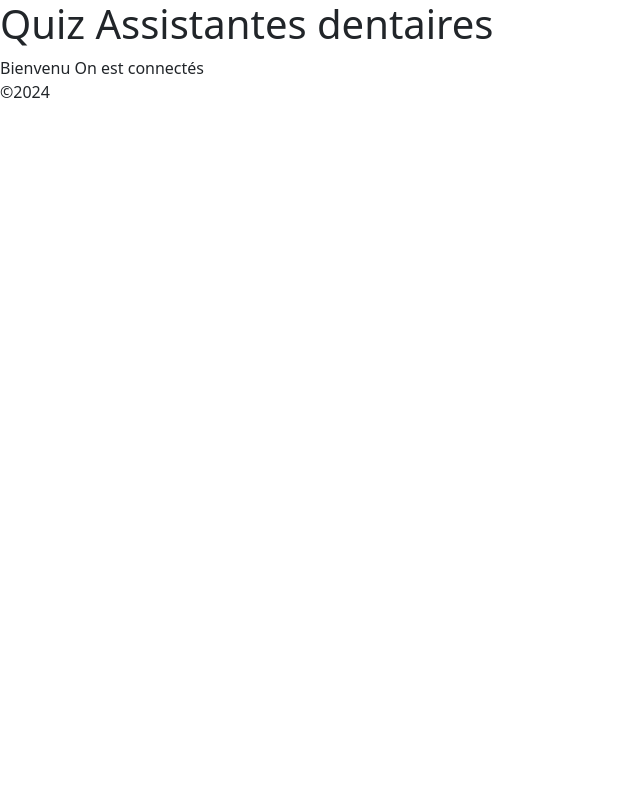
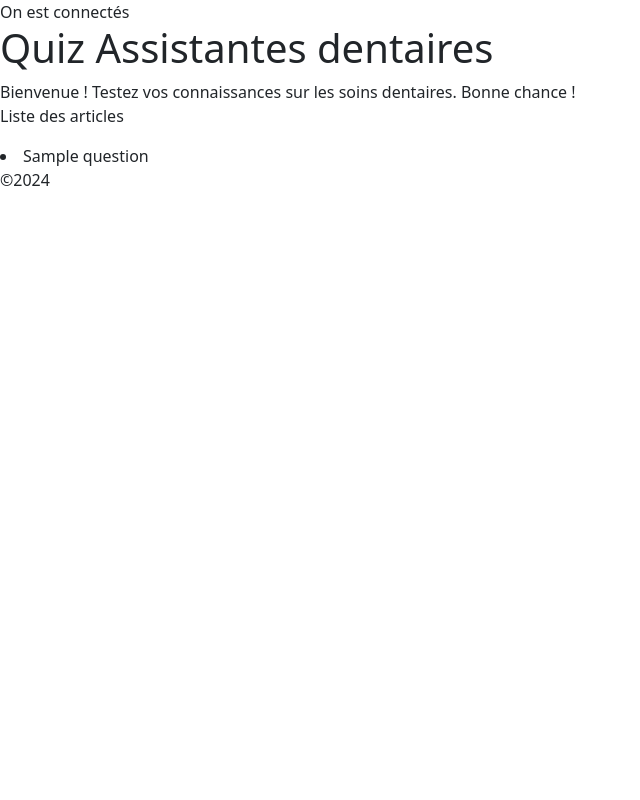
Before and after one commit to Naima-LALMI/Quiz, a PHP site: page / in a window 1280 px wide. Shown: the whole page, without its empty margins (0-640 px from the left). Run offline with PHP 8.4, Linux system fonts and the light colour scheme; tables that the repository leaves empty hold one stand-in row (values such as "Sample post").

Commit message:
affichage de la liste des questions

```diff
--- a/public/index.php
+++ b/public/index.php
@@ -1,3 +1,20 @@
+<?php
+//Connection BDD
+require __DIR__ . '/../congiguration/config.php';
+
+//On récupere la liste des questions
+//On fait la requete
+$sql ="SELECT `question` FROM `questions`";
+//On execute la requete
+$requete= $db->query($sql);
+//On recupere les données de la requete
+$listequestion = $requete->fetchAll();
+// echo "<pre>";
+// var_dump($listequestion);
+// echo "</pre>";
+
+?>
+
 <!DOCTYPE html>
 <html lang="en">
 <head>
@@ -9,8 +26,19 @@
 </head>
 <body>
 <h1>Quiz Assistantes dentaires </h1>
-<?php echo "Bienvenu  "?>
-<?php require __DIR__ . '/../congiguration/config.php'; ?>
+<?php echo "Bienvenue ! Testez vos connaissances sur les soins dentaires. Bonne chance !";?>
+
+<p>Liste des articles</p>
+<?php foreach($listequestion as $question):?>
+<article>
+    <li> <?php echo  $question ["question"] ?></li>
+</article>
+<?php
+    endforeach;
+?>
+
+
+
 
 
 <footer>&copy;2024</footer>
```
